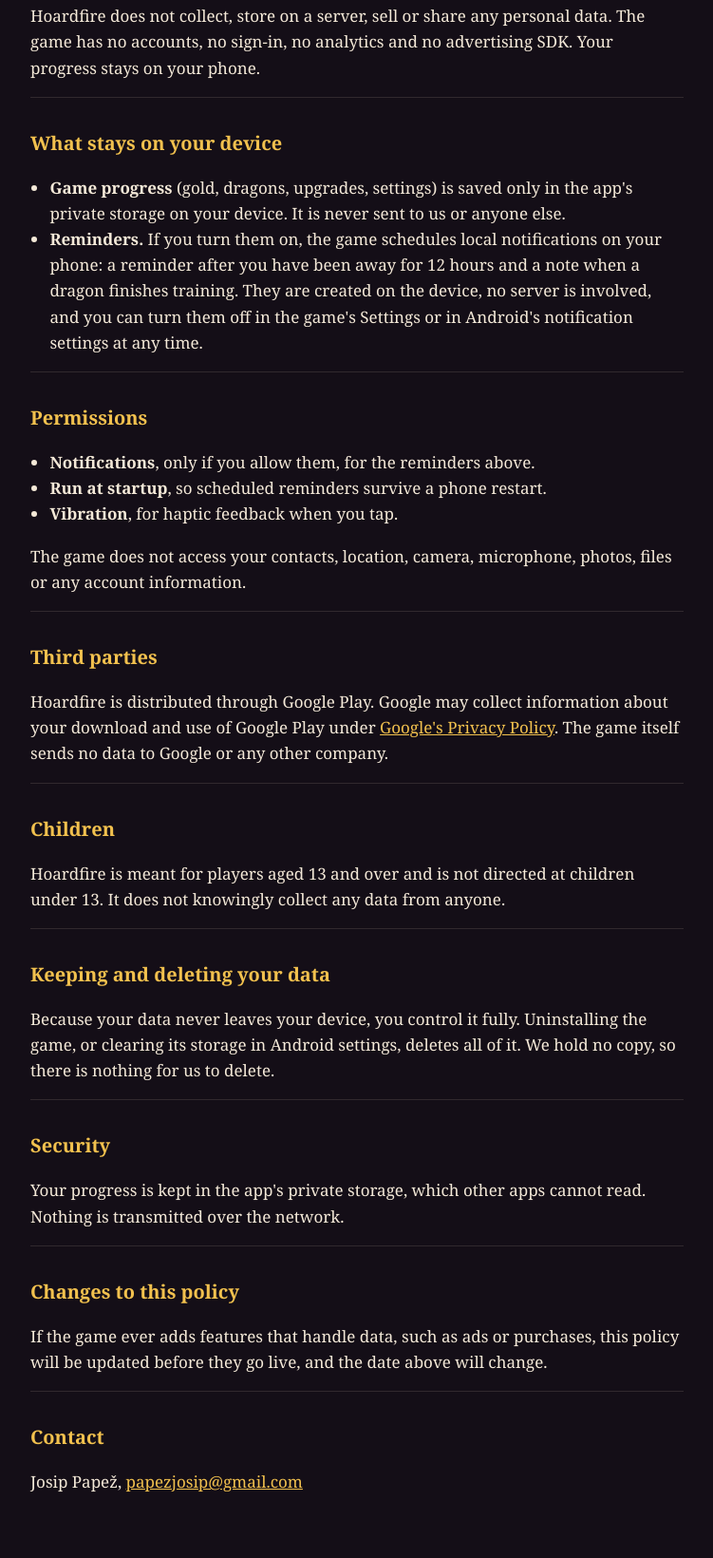
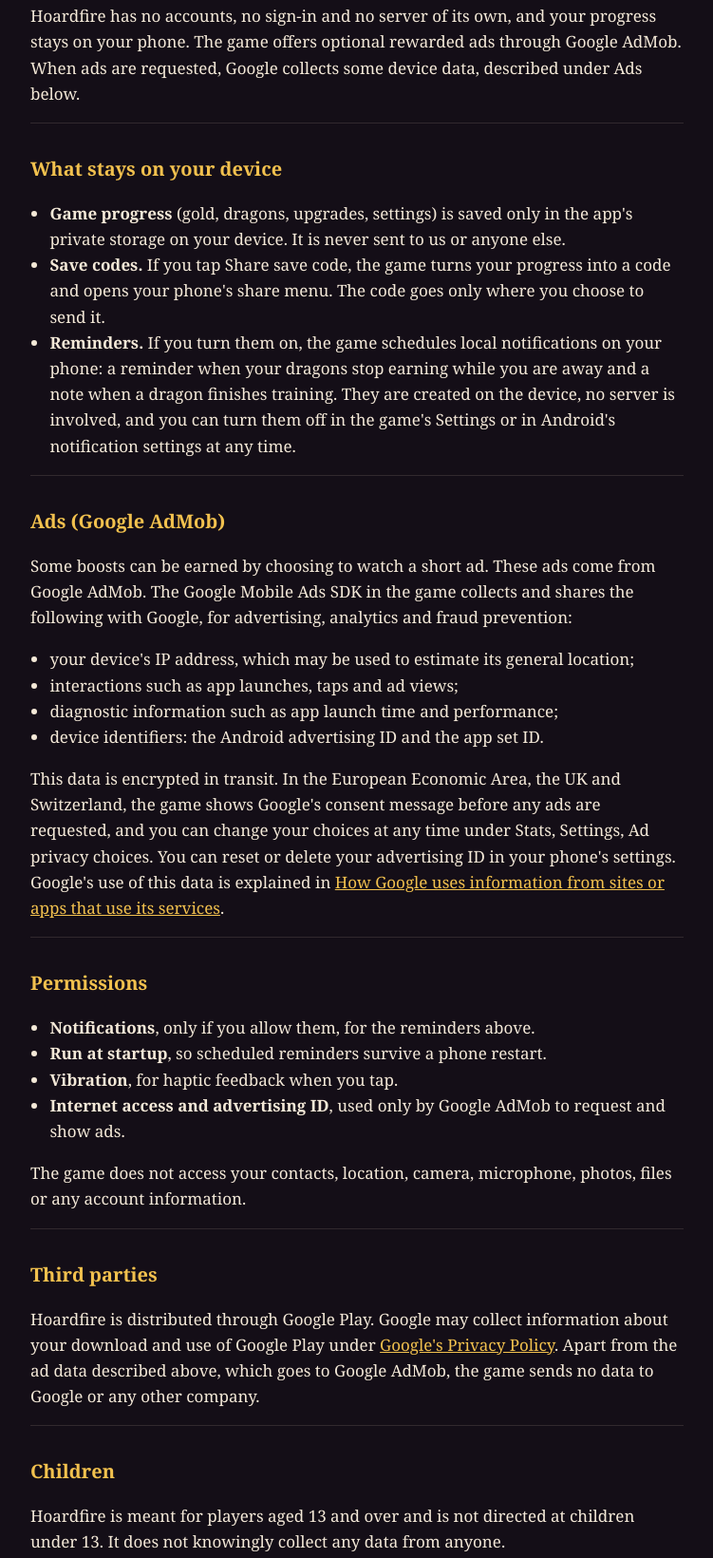
Before and after one commit to josippapez/hoardfire-site, a plain HTML site: page privacy/index.html in a window 1280 px wide. Shown: the part 399-2039 px from the top of the page at 95% size, without its empty margins (264-1015 px from the left). Drawn offline with Linux system fonts and the light colour scheme.

Commit message:
Privacy policy: Google AdMob rewarded ads, save codes and the reminder timing

```diff
--- a/privacy/index.html
+++ b/privacy/index.html
@@ -22,7 +22,7 @@
 <body>
 <main>
   <h1>Hoardfire Privacy Policy</h1>
-  <p class="muted">For the Android game Hoardfire: Idle Dragon Clicker. Last updated November 15, 2026.</p>
+  <p class="muted">For the Android game Hoardfire: Idle Dragon Clicker. Last updated November 16, 2026.</p>
 
   <section>
     <h2>Who we are</h2>
@@ -31,15 +31,28 @@
 
   <section>
     <h2>The short version</h2>
-    <p>Hoardfire does not collect, store on a server, sell or share any personal data. The game has no accounts, no sign-in, no analytics and no advertising SDK. Your progress stays on your phone.</p>
+    <p>Hoardfire has no accounts, no sign-in and no server of its own, and your progress stays on your phone. The game offers optional rewarded ads through Google AdMob. When ads are requested, Google collects some device data, described under Ads below.</p>
   </section>
 
   <section>
     <h2>What stays on your device</h2>
     <ul>
       <li><strong>Game progress</strong> (gold, dragons, upgrades, settings) is saved only in the app's private storage on your device. It is never sent to us or anyone else.</li>
-      <li><strong>Reminders.</strong> If you turn them on, the game schedules local notifications on your phone: a reminder after you have been away for 12 hours and a note when a dragon finishes training. They are created on the device, no server is involved, and you can turn them off in the game's Settings or in Android's notification settings at any time.</li>
+      <li><strong>Save codes.</strong> If you tap Share save code, the game turns your progress into a code and opens your phone's share menu. The code goes only where you choose to send it.</li>
+      <li><strong>Reminders.</strong> If you turn them on, the game schedules local notifications on your phone: a reminder when your dragons stop earning while you are away and a note when a dragon finishes training. They are created on the device, no server is involved, and you can turn them off in the game's Settings or in Android's notification settings at any time.</li>
     </ul>
+  </section>
+
+  <section>
+    <h2>Ads (Google AdMob)</h2>
+    <p>Some boosts can be earned by choosing to watch a short ad. These ads come from Google AdMob. The Google Mobile Ads SDK in the game collects and shares the following with Google, for advertising, analytics and fraud prevention:</p>
+    <ul>
+      <li>your device's IP address, which may be used to estimate its general location;</li>
+      <li>interactions such as app launches, taps and ad views;</li>
+      <li>diagnostic information such as app launch time and performance;</li>
+      <li>device identifiers: the Android advertising ID and the app set ID.</li>
+    </ul>
+    <p>This data is encrypted in transit. In the European Economic Area, the UK and Switzerland, the game shows Google's consent message before any ads are requested, and you can change your choices at any time under Stats, Settings, Ad privacy choices. You can reset or delete your advertising ID in your phone's settings. Google's use of this data is explained in <a href="https://policies.google.com/technologies/partner-sites">How Google uses information from sites or apps that use its services</a>.</p>
   </section>
 
   <section>
@@ -48,13 +61,14 @@
       <li><strong>Notifications</strong>, only if you allow them, for the reminders above.</li>
       <li><strong>Run at startup</strong>, so scheduled reminders survive a phone restart.</li>
       <li><strong>Vibration</strong>, for haptic feedback when you tap.</li>
+      <li><strong>Internet access and advertising ID</strong>, used only by Google AdMob to request and show ads.</li>
     </ul>
     <p>The game does not access your contacts, location, camera, microphone, photos, files or any account information.</p>
   </section>
 
   <section>
     <h2>Third parties</h2>
-    <p>Hoardfire is distributed through Google Play. Google may collect information about your download and use of Google Play under <a href="https://policies.google.com/privacy">Google's Privacy Policy</a>. The game itself sends no data to Google or any other company.</p>
+    <p>Hoardfire is distributed through Google Play. Google may collect information about your download and use of Google Play under <a href="https://policies.google.com/privacy">Google's Privacy Policy</a>. Apart from the ad data described above, which goes to Google AdMob, the game sends no data to Google or any other company.</p>
   </section>
 
   <section>
@@ -64,17 +78,17 @@
 
   <section>
     <h2>Keeping and deleting your data</h2>
-    <p>Because your data never leaves your device, you control it fully. Uninstalling the game, or clearing its storage in Android settings, deletes all of it. We hold no copy, so there is nothing for us to delete.</p>
+    <p>Your game progress never leaves your device unless you share a save code, so you control it fully. Uninstalling the game, or clearing its storage in Android settings, deletes it. We hold no copy, so there is nothing for us to delete. Data collected for ads is held by Google under its own policies.</p>
   </section>
 
   <section>
     <h2>Security</h2>
-    <p>Your progress is kept in the app's private storage, which other apps cannot read. Nothing is transmitted over the network.</p>
+    <p>Your progress is kept in the app's private storage, which other apps cannot read. The only network traffic is ad requests to Google, which are encrypted.</p>
   </section>
 
   <section>
     <h2>Changes to this policy</h2>
-    <p>If the game ever adds features that handle data, such as ads or purchases, this policy will be updated before they go live, and the date above will change.</p>
+    <p>If the game adds features that handle data, such as purchases, this policy will be updated before they go live, and the date above will change.</p>
   </section>
 
   <section>
```
